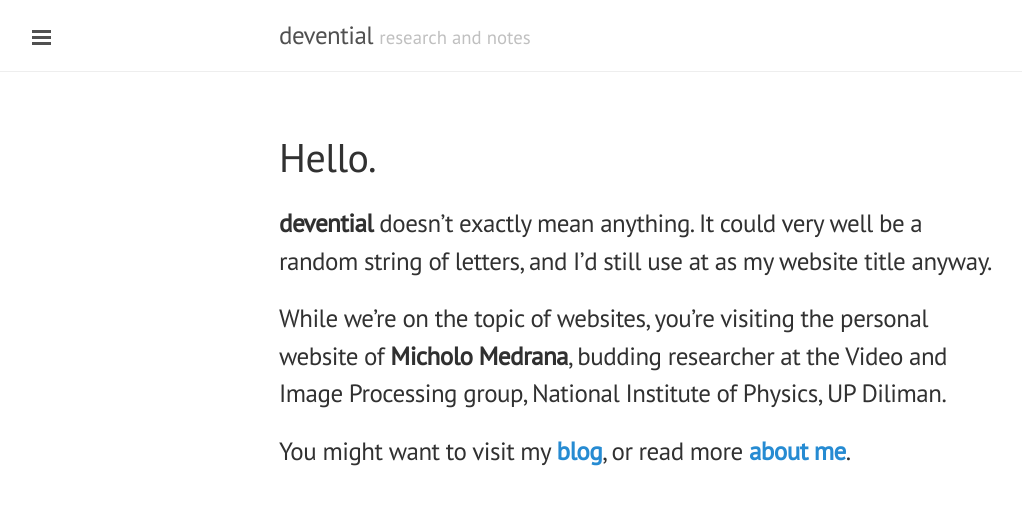
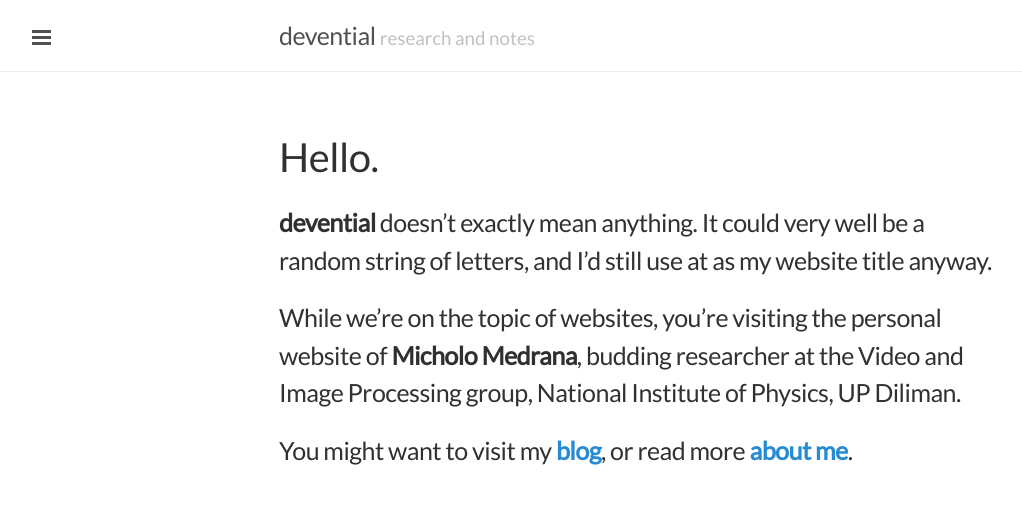
Before and after one commit to devential/devential.github.io, a Jekyll site: the page built from index.html, in a window 1280 px wide. Shown: the top 505 px of the page, without its empty margins (1-1023 px from the left). Built offline with Jekyll 4.4.1, drawn with Linux system fonts in a browser that asks for light colours; some web fonts are replaced.

Commit message:
Changed primary font to Lato and Source Serif Pro

```diff
--- a/public/css/lanyon.css
+++ b/public/css/lanyon.css
@@ -41,11 +41,11 @@
 }
 
 html {
-  font-family: "PT Serif", Georgia, "Times New Roman", serif;
+  font-family: "Source Serif Pro", "PT Serif", Georgia, "Times New Roman", serif;
 }
 
 h1, h2, h3, h4, h5, h6 {
-  font-family: "PT Sans", Helvetica, Arial, sans-serif;
+  font-family: "Lato", "PT Sans", Helvetica, Arial, sans-serif;
   font-weight: 400;
   color: #313131;
   letter-spacing: -.025rem;
```
